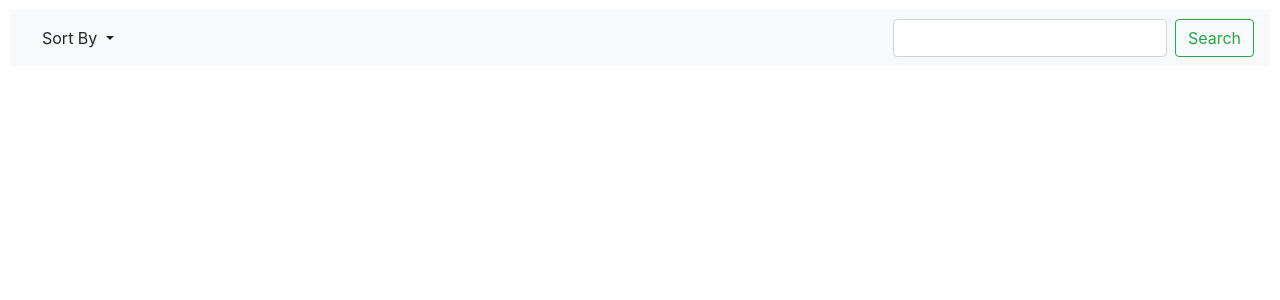
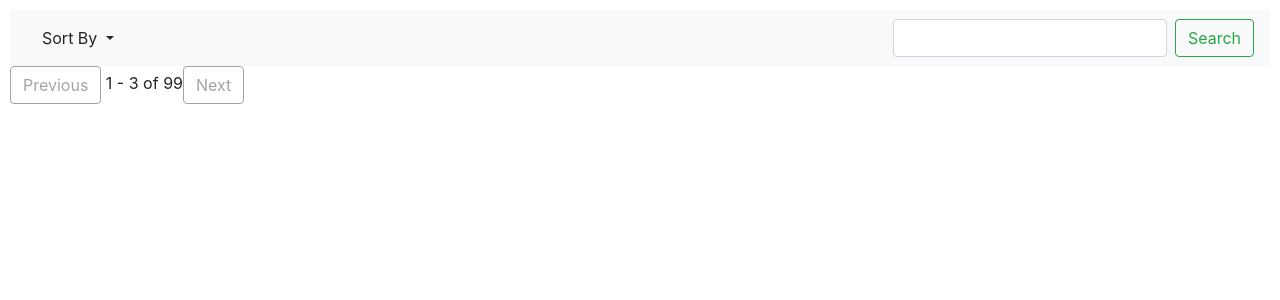
Before and after one commit to ankur46/ProfileView-Coditas-Project, an Angular app: page / in a window 1280 px wide. Shown: the top 300 px of the page. Built offline with nearby package versions, Linux system fonts and the light colour scheme.

Commit message:
Pagination Functionality added

```diff
--- a/src/app/profile-search/profile-search.component.html
+++ b/src/app/profile-search/profile-search.component.html
@@ -21,10 +21,10 @@
      Sort By
     </a>
     <div ngbDropdownMenu class="dropdown-menu" aria-labelledby="dropdown01">
-      <a class="dropdown-item" (click)="Sort('name','asc')">BY AscName</a>
-      <a class="dropdown-item" (click)="Sort('name','desc')">BY DescName</a>
-      <a class="dropdown-item" (click)="Sort('rank','asc')">By AscRank</a>
-      <a class="dropdown-item" (click)="Sort('rank','desc')">By DescRank</a>
+      <a class="dropdown-item" (click)="Sort('name','asc')">Name(A - Z)</a>
+      <a class="dropdown-item" (click)="Sort('name','desc')">Name(Z - A)</a>
+      <a class="dropdown-item" (click)="Sort('score','asc')">Rank Asc</a>
+      <a class="dropdown-item" (click)="Sort('score','desc')">Rank Desc</a>
     </div>
   </div>
 
--- a/src/app/profile-view-search/profile-view-search.component.html
+++ b/src/app/profile-view-search/profile-view-search.component.html
@@ -8,8 +8,14 @@
   <profile-view
   [profile]="profile$"
   (searchRepo)="onRepoSearch($event)"
+  (pagingKey)="updatePaging($event)"
   [profileRepo]="profileRepo$"
-  [sortedNameArray]="sortedNameArray"
-  [sortedRankArray]="sortedRankArray"
+  [sortArray]="sortArray"
+  [PaginatedArray]="PaginatedArray"
+  [sorttoggle]="_sorttoggle"
+  [start]="_start"
+  [end]="_end"
+  [showNext]="_showNext"
+  [showPrevious]="_showPrevious"
   ></profile-view>
 </div>
--- a/src/app/profile-view-search/profile-view-search.component.ts
+++ b/src/app/profile-view-search/profile-view-search.component.ts
@@ -13,16 +13,27 @@ export class ProfileViewSearchComponent implements OnInit {
   public profileRepo$: ProfileRepo;
   public sortedNameArray: any[] = [];
   public sortedRankArray: any[] = [];
-  public sortBy: string;
-  public sortIn: string;
+  public PaginatedArray: any[];
+  public sortArray: any[]=[];
+  public _sorttoggle:boolean;
+  public _total:number=99;
+  public _start:number=1;
+  public _end:number=3;
+  public _showNext:boolean;
+  public _showPrevious:boolean;
+  public _currentPage:number=1;
   constructor(private profileService: ProfileService) { }
 
-  ngOnInit() {}
+  ngOnInit() {
+  }
   onSearch(event) {
+    this.reassignValues();
+    this._sorttoggle=false;
     this.profileService.getProfiles(event['value'])
       .subscribe(data => {
         this.profile$ = data;
         this.getProfileName();
+        this.updatePaging();
       })
   }
 
@@ -43,22 +54,73 @@ export class ProfileViewSearchComponent implements OnInit {
   }
 
   Sort(sort) {
-    this.sortBy = sort['sortBy'];
-    this.sortIn = sort['sortIn'];
-    console.log("sort " + sort['sortBy'] + " " + sort['sortIn']);
-    if (this.sortBy == 'name' && this.profile$) {
+    this.reassignValues();
+    this._sorttoggle=true;
+    this.sortArray=[];
+    if (sort['sortBy'] == 'name' && this.profile$) {
       for (let item of this.profile$.items) {
         this.sortedNameArray.push(item.name);
       }
-      this.sortedNameArray = this.sortedNameArray.sort();
+      if(sort['sortIn'] == 'asc'){
+        this.sortArray = this.sortedNameArray.sort();
+      }
+      else{
+        this.sortArray = this.sortedNameArray.sort().reverse();
+      }
     }
-    if (this.sortBy == 'rank' && this.profile$) {
+    if (sort['sortBy'] == 'score' && this.profile$) {
       for (let item of this.profile$.items) {
         this.sortedRankArray.push(item.score);
       }
-      console.log("BEFORE " + this.sortedRankArray);
-      this.sortedRankArray = this.sortedRankArray.sort();
-      console.log("After " + this.sortedRankArray);
+      if(sort['sortIn'] == 'asc'){
+        this.sortArray = this.sortedRankArray.sort();
+      }
+      else{
+        this.sortArray = this.sortedRankArray.sort().reverse();
+      }
     }
+    this.updatePaging();
   }
+
+ updatePaging(data?){
+  if( data && data['val'] == true){
+    this._currentPage= this._currentPage+1;
+  }
+  if( data && data['val'] == false){
+   this._currentPage= this._currentPage-1;
+  }
+  if(this._currentPage == 1){
+    this._showPrevious=false;
+  }
+  if(data && this._currentPage != 1){
+    this._showPrevious=true;
+  }
+  this._start=((this._currentPage -1) * 3)+1;
+  if(this._currentPage * 3 <= this._total){
+    this._end = this._currentPage * 3;
+  }
+  else{
+    this._end = this._total - this._end;
+  }
+  if(this._end == this._total){
+    this._showNext= false;
+  }
+  if(this._end != this._total){
+    this._showNext=true;
+  }
+  if(this._sorttoggle == false){
+    this.PaginatedArray=this.profile$.items.slice((this._start-1) , this._end);
+  }
+  if(this._sorttoggle == true){
+    this.sortArray=this.sortArray.slice((this._start-1) , this._end);
+  }
+
+ }
+ reassignValues(){
+   this._showPrevious=false;
+   this._showNext=true;
+   this._end=3;
+   this._start=1;
+   this._currentPage=1;
+ }
 }
--- a/src/app/profile-view/profile-view.component.html
+++ b/src/app/profile-view/profile-view.component.html
@@ -1,6 +1,7 @@
  <h1 *ngIf="profile">{{profile.total_count}}</h1>
-<ng-container *ngIf="profile && !sort">
-  <div *ngFor="let item of profile.items">
+<ng-container *ngIf="profile && !sorttoggle">
+  <div *ngFor="let item of PaginatedArray; let i =index">
+    <div *ngIf="i <= 3">
       <span>
         {{item.id}}  || {{item.login}} || {{item.name}} || {{item.repos_url}}
       </span>
@@ -17,13 +18,14 @@
       </div>
      </ng-container>
     </div>
+</div>
 </ng-container>
-<ng-container *ngIf="profile && sort">
-    <ng-container *ngFor="let data of sortby?sortedNameArray:sortedRankArray">
+<ng-container *ngIf="profile && sorttoggle">
+    <ng-container *ngFor="let data of sortArray; let i=index">
        <ng-container *ngFor="let item of profile.items">
-         <div *ngIf="data == item.name || data == item.rank">
+         <div *ngIf="(data == item.name || data == item.score) && i<3">
            <span>
-             {{item.id}}  || {{item.login}} || {{item.name}} || {{item.repos_url}}
+             {{item.score}}  || {{item.login}} || {{item.name}} || {{item.repos_url}}
            </span>
            <button class="btn btn-outline-secondary"
            type="button" id="button-addon2"
@@ -41,3 +43,16 @@
        </ng-container>
     </ng-container>
    </ng-container>
+   <button class="btn btn-outline-secondary"
+      type="button"
+      [disabled]="!showPrevious"
+      (click)="updatePaging(false)">
+      Previous
+  </button>
+  <span> {{start}} - {{end}} of {{_total}}</span>
+  <button class="btn btn-outline-secondary"
+    type="button"
+    [disabled]="!showNext"
+    (click)="updatePaging(true)">
+    Next
+ </button>
--- a/src/app/profile-view/profile-view.component.ts
+++ b/src/app/profile-view/profile-view.component.ts
@@ -2,7 +2,7 @@ import { ProfileRepo } from './../profile-model/ProfileRepo';
 
 
 
-import { Profile } from './../profile-model/Profile';
+import { Profile, items } from './../profile-model/Profile';
 import { Component, OnInit, Input, Output,EventEmitter } from '@angular/core';
 
 @Component({
@@ -12,18 +12,25 @@ import { Component, OnInit, Input, Output,EventEmitter } from '@angular/core';
 })
 export class ProfileViewComponent implements OnInit {
 @Input() profile:Profile;
+@Input() PaginatedArray:items[];
 @Input() profileRepo:ProfileRepo;
-@Input() sortedNameArray:any[];
-@Input() sortedRankArray:any[];
-@Input() sort:boolean;
-@Input() sortBy:boolean;
+@Input() sortArray:any[];
+@Input() sorttoggle:boolean;
+@Input() start:number;
+@Input() end:number;
+@Input() showNext:boolean;
+@Input() showPrevious:boolean;
 @Output() searchRepo =new EventEmitter();
+@Output() pagingKey =new EventEmitter();
 public showRepo:boolean=false;
+public _total:number=99;
+
+
 
   constructor() {}
 
   ngOnInit() {
-    this.sort=false;
+    this.sorttoggle=false;
   }
   onRepoSearch(repoUrl){
     this.searchRepo.emit({
@@ -33,5 +40,9 @@ public showRepo:boolean=false;
       this.showRepo=true;
     }
   }
-
+  updatePaging(val){
+   this.pagingKey.emit({
+     val:val
+   })
+  }
 }
```
Lines whose indentation alone changed are shown as unchanged.
